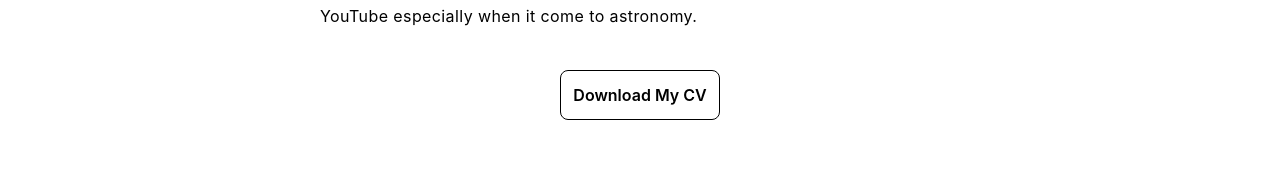
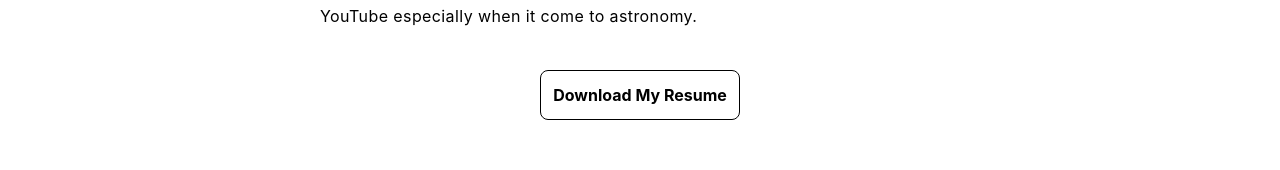
Before and after one commit to agungfir98/agungdev, a Next.js app: page /about in a window 1280 px wide. Shown: the part 408-578 px from the top of the page. Built offline with nearby package versions, Linux system fonts and the light colour scheme.

Commit message:
UI adjustment

```diff
--- a/components/downloadBtn.tsx
+++ /dev/null
@@ -1,19 +0,0 @@
-import React, { ReactNode } from "react";
-import Link from "next/link";
-
-export const LinkBtn: React.FC<{
-  href: string;
-  accentColor: string;
-  children: ReactNode;
-}> = ({ href, accentColor, children }) => {
-  return (
-    <Link href={href}>
-      <p
-        style={{ cursor: "pointer" }}
-        className={` border border-${accentColor} w-fit p-3 rounded-lg text-${accentColor} mx-auto`}
-      >
-        {children}
-      </p>
-    </Link>
-  );
-};
--- a/components/frontPost.tsx
+++ b/components/frontPost.tsx
@@ -1,6 +1,5 @@
 import Link from "next/link";
 import { getFormatedDate } from "../utils";
-import { LinkBtn } from "./downloadBtn";
 
 const MainPost = ({ data }: any) => {
   return (
@@ -31,9 +30,14 @@ const MainPost = ({ data }: any) => {
               ))}
             </ul>
           </section>
-          <LinkBtn accentColor="white" href={"/posts"}>
-            See more...
-          </LinkBtn>
+          <Link href={"/posts"}>
+            <p
+              style={{ cursor: "pointer" }}
+              className="border border-white w-fit p-3 rounded-lg text-white mx-auto font-bold"
+            >
+              See more...
+            </p>
+          </Link>
         </div>
       </div>
     </>
--- a/pages/_app.tsx
+++ b/pages/_app.tsx
@@ -1,13 +1,8 @@
-import '../styles/globals.css'
-import type { AppProps } from 'next/app'
-import Layout from './layout'
+import "../styles/globals.css";
+import type { AppProps } from "next/app";
 
 function MyApp({ Component, pageProps }: AppProps) {
-  return (
-    // <Layout>
-      <Component {...pageProps} />
-    // </Layout>
-  )
+  return <Component {...pageProps} />;
 }
 
-export default MyApp
+export default MyApp;
--- a/pages/about.tsx
+++ b/pages/about.tsx
@@ -3,10 +3,14 @@ import Link from "next/link";
 
 import Navbar from "../components/navbar";
 import Footer from "../components/footer";
-import { LinkBtn } from "../components/downloadBtn";
+import Head from "next/head";
 
 const Posts = () => {
   return (
+    <>
+      <Head>
+        <title>About</title>
+      </Head>
       <div className="min-h-screen flex flex-col gap-y-16">
         <Navbar />
         <div className="h-fit px-6 md:px-0">
@@ -16,10 +20,10 @@ const Posts = () => {
               Indonesian-based Electrical Engineer, burning passion in Software
               Development, ReactJS Developer, UI/UX enthusiast, and Graphic
               Designer sometimes. I enjoy doing code, solving problem and
-            designing. Currently learning everything. <br />I started my serious
-            software development not long ago, I already very familiar with
-            computer, networking since I was a kid. for more story about that
-            you can read it{" "}
+              designing. Currently learning everything. <br />I started my
+              serious software development not long ago, I already very familiar
+              with computer, networking since I was a kid. for more story about
+              that you can read it{" "}
               <Link href="/posts/post/my-life-into-software-development-journey">
                 <a className="text-imperial font-semibold underline underline-offset-1">
                   here
@@ -28,13 +32,22 @@ const Posts = () => {
               In my spare time I like to play game or listening to science stuff
               on YouTube especially when it come to astronomy.
             </p>
-          <LinkBtn accentColor="black" href={"https://google.com"}>
-            <p className="font-semibold">Download My CV</p>
-          </LinkBtn>
+            <Link
+              href={
+                "https://drive.google.com/file/d/1xPxBpOgB0Gs6IuD9NBBmsFoeaELRxdsF/view?usp=sharing"
+              }
+            >
+              <a target="_blank">
+                <p className="border border-black w-fit p-3 rounded-lg text-black mx-auto font-bold">
+                  Download My Resume
+                </p>
+              </a>
+            </Link>
           </div>
         </div>
         <Footer />
       </div>
+    </>
   );
 };
 
--- a/pages/crafts.tsx
+++ b/pages/crafts.tsx
@@ -1,4 +1,5 @@
 import React from "react";
+import Head from "next/head";
 import { CodeCraftCard, GraphicDesignCard } from "../components/cards";
 import Footer from "../components/footer";
 import Navbar from "../components/navbar";
@@ -12,17 +13,23 @@ const projectData = [
   },
   {
     title: "Old Portfolio Website",
-    shortDesc: "A single page portfolio to brand myself as web developer (never finished it).",
+    shortDesc:
+      "A single page portfolio to brand myself as web developer (never finished it).",
     link: "https://agungfir98.netlify.app",
   },
   {
     title: "Price Checker",
-    shortDesc: "A scripting project. experimenting with python's library named beautifoulSoup to scrape data from website and smtplib to send mail.",
+    shortDesc:
+      "A scripting project. experimenting with python's library named beautifoulSoup to scrape data from website and smtplib to send mail.",
     link: "https://github.com/agungfir98/TokopediaPriceChecker",
   },
 ];
 const Posts = () => {
   return (
+    <>
+      <Head>
+        <title>Crafts</title>
+      </Head>
       <div className="min-h-screen flex flex-col gap-y-16">
         <Navbar />
         <div className="h-fit px-6 md:px-0">
@@ -30,7 +37,9 @@ const Posts = () => {
             <h1 className="text-3xl font-bold">Crafts</h1>
 
             <div className=" gap-y-4 flex flex-col">
-            <h2 className="text-2xl font-bold underline-offset-4 underline">Code Project</h2>
+              <h2 className="text-2xl font-bold underline-offset-4 underline">
+                Code Project
+              </h2>
               <div className="grid grid-cols-2 gap-4">
                 {projectData.map((data, i) => (
                   <CodeCraftCard key={i} {...data} />
@@ -38,7 +47,9 @@ const Posts = () => {
               </div>
             </div>
             <div className="gap-y-4 flex flex-col">
-            <h1 className="text-2xl font-bold underline-offset-4 underline">Graphic Design</h1>
+              <h1 className="text-2xl font-bold underline-offset-4 underline">
+                Graphic Design
+              </h1>
               <div className="grid grid-cols-2 gap-4 font-semibold tracking-wide">
                 <div className="relative w-full h-full group">
                   <GraphicDesignCard
@@ -70,6 +81,7 @@ const Posts = () => {
         </div>
         <Footer />
       </div>
+    </>
   );
 };
 
--- a/pages/index.tsx
+++ b/pages/index.tsx
@@ -13,6 +13,9 @@ import ScrollObserver from "../utils/scrollObserver";
 const Home: NextPage = ({ posts }: any) => {
   return (
     <>
+      <Head>
+        <title>Agung Firmansyah</title>
+      </Head>
       <Navbar />
       <ScrollObserver>
         <Main />
--- a/pages/layout.tsx
+++ /dev/null
@@ -1,39 +0,0 @@
-/* eslint-disable @next/next/no-page-custom-font */
-import React, { FC } from "react";
-import Head from "next/head";
-
-import Navbar from "../components/navbar";
-import Footer from "../components/footer";
-
-const Layout = ({ children }: any) => {
-  return (
-    <div className="h-screen flex flex-col">
-      <Head>
-        <title>Agung-Dev</title>
-        <meta
-          name="description"
-          content="Agung Firmansyah peronal page where he can publish himself to the internet"
-        />
-        <link rel="icon" href="/favicon.ico" />
-        <link rel="preconnect" href="https://fonts.googleapis.com" />
-        <link
-          rel="preconnect"
-          href="https://fonts.gstatic.com"
-          crossOrigin="true"
-        />
-        <link
-          href="https://fonts.googleapis.com/css2?family=Inter:wght@100;200;300;400;500;600;700;800;900&display=swap"
-          rel="stylesheet"
-        />
-      </Head>
-      <Navbar />
-      {/* {children} */}
-      <div className="h-fit">
-        <div className="h-screen bg-red-600"></div>
-        <div className="h-screen bg-blue-600"></div>
-      </div>
-      <Footer />
-    </div>
-  );
-};
-export default Layout;
--- a/pages/posts.tsx
+++ b/pages/posts.tsx
@@ -1,7 +1,7 @@
 import { GetStaticProps } from "next";
 import React from "react";
 import Link from "next/link";
-
+import Head from "next/head";
 import Footer from "../components/footer";
 import Navbar from "../components/navbar";
 import { getFormatedDate } from "../utils";
@@ -22,6 +22,10 @@ interface PostObj {
 
 const Posts: React.FC<PostObj> = ({ posts }) => {
   return (
+    <>
+      <Head>
+        <title>Posts</title>
+      </Head>
       <div className="h-screen flex flex-col gap-y-16">
         <Navbar />
         <div className="h-fit px-6 md:px-0">
@@ -53,6 +57,7 @@ const Posts: React.FC<PostObj> = ({ posts }) => {
         </div>
         <Footer />
       </div>
+    </>
   );
 };
 export default Posts;
```
Lines whose indentation alone changed are shown as unchanged.
